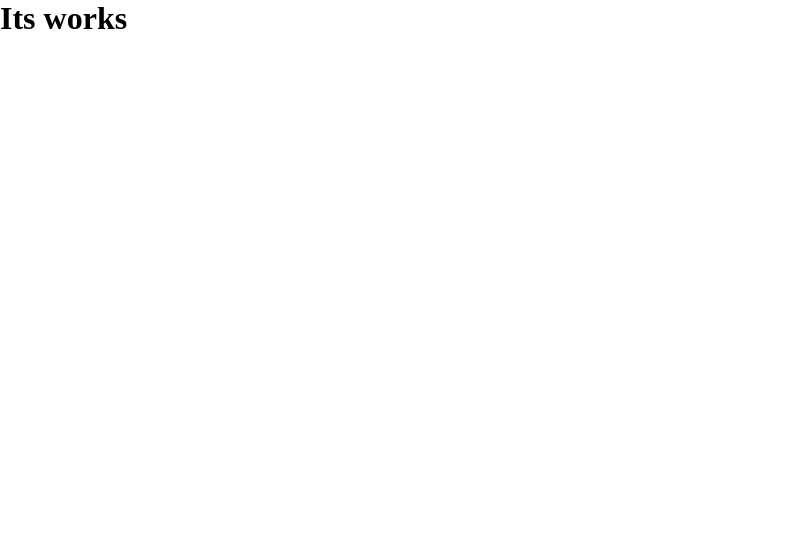
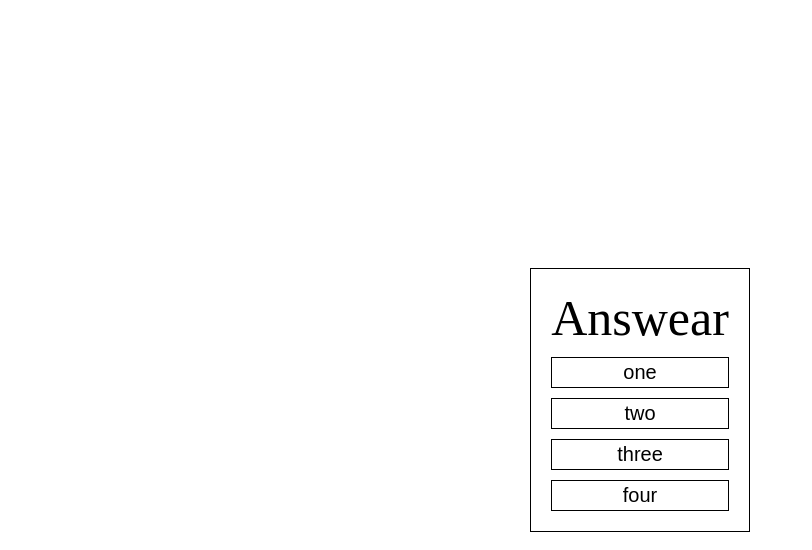
Before and after one commit to Mateusz-Zygadlo/quiz-app, a plain HTML site: page index.html in a window 1280 px wide. Shown: the whole page, without its empty margins (0-812 px from the left). Drawn offline with Linux system fonts and the light colour scheme.

Commit message:
add start end and inGame components

```diff
--- /dev/null
+++ b/dist/components/inGame.js
@@ -0,0 +1,45 @@
+import { createElement, addToParents } from '../utils/dom/index.js';
+const quizObj = {
+    question: 'This is answer',
+    answers: [{
+            type: 'button',
+            options: {
+                content: 'one'
+            }
+        }, {
+            type: 'button',
+            options: {
+                content: 'two'
+            }
+        }, {
+            type: 'button',
+            options: {
+                content: 'three'
+            }
+        }, {
+            type: 'button',
+            options: {
+                content: 'four'
+            }
+        }]
+};
+export function inGame({ selector }) {
+    const h1 = createElement({
+        type: 'h1',
+        options: {
+            content: 'Answear'
+        }
+    });
+    const answersContainer = createElement({
+        type: 'div',
+        options: {
+            class: "quiz-grid"
+        }
+    });
+    for (const answer of quizObj.answers) {
+        const element = createElement({ ...answer });
+        addToParents({ selector: answersContainer, child: element });
+    }
+    addToParents({ selector, child: h1 });
+    addToParents({ selector, child: answersContainer });
+}
--- a/dist/index.js
+++ b/dist/index.js
@@ -1,2 +1,5 @@
-"use strict";
-console.log('it\'s works');
+import { qs } from './utils/dom/index.js';
+import { inGame } from './components/inGame.js';
+const container = qs('.container');
+// welcome({ selector: container })
+inGame({ selector: container });
--- /dev/null
+++ b/dist/utils/dom/index.js
@@ -0,0 +1,22 @@
+export function createElement({ type, options }) {
+    const element = document.createElement(type);
+    if (!options) {
+        return element;
+    }
+    Object.entries(options).forEach(([key, value]) => {
+        if (key === 'class') {
+            return element.classList.add(value);
+        }
+        if (key === 'content') {
+            return element.innerText = value;
+        }
+        return element.setAttribute(key, value);
+    });
+    return element;
+}
+export function qs(selector) {
+    return document.querySelector(selector);
+}
+export function addToParents({ selector, child }) {
+    return selector.appendChild(child);
+}
--- a/index.html
+++ b/index.html
@@ -8,7 +8,7 @@
   <link rel="stylesheet" href="styles.css">
 </head>
 <body>
-    <h1>Its works</h1>
+    <div class="container"></div>
 
     <script type="module" src="./dist/index.js"></script>
 </body>
--- /dev/null
+++ b/src/components/inGame.ts
@@ -0,0 +1,51 @@
+import { createElement, addToParents } from '../utils/dom/index.js'
+
+
+const quizObj = {
+  question: 'This is answer',
+  answers: [{
+    type: 'button',
+    options: {
+      content: 'one'
+    }
+  }, {
+    type: 'button',
+    options: {
+      content: 'two'
+    }
+  }, {
+    type: 'button',
+    options: {
+      content: 'three'
+    }
+  }, {
+    type: 'button',
+    options: {
+      content: 'four'
+    }
+  }]
+}
+
+export function inGame({ selector }: { selector: HTMLElement}) {
+  const h1 = createElement({
+    type: 'h1',
+    options: {
+      content: 'Answear'
+    }
+  });
+
+  const answersContainer = createElement({
+    type: 'div',
+    options: {
+      class: "quiz-grid"
+    }
+  })
+
+  for(const answer of quizObj.answers) {
+    const element = createElement({...answer})
+    addToParents({ selector: answersContainer, child: element })
+  }
+
+  addToParents({ selector, child: h1 })
+  addToParents({ selector, child: answersContainer })
+}
--- /dev/null
+++ b/src/utils/dom/index.ts
@@ -0,0 +1,34 @@
+interface CreateElementProps {
+  type: string;
+  options?: {
+    [key: string]: string
+  };
+}
+
+export function createElement({ type, options } : CreateElementProps): HTMLElement {
+  const element = document.createElement(type)
+
+  if(!options) {
+    return element
+  }
+  Object.entries(options).forEach(([key, value]) => {
+    if(key === 'class') {
+      return element.classList.add(value)
+    }
+    if(key === 'content') {
+      return element.innerText = value
+    }
+
+    return element.setAttribute(key, value)
+  })
+
+  return element
+}
+
+export function qs(selector: string): HTMLElement {
+  return document.querySelector(selector) as HTMLElement
+}
+
+export function addToParents({ selector, child }: { selector: HTMLElement, child: HTMLElement }): HTMLElement{
+  return selector.appendChild(child)
+}
--- a/styles.css
+++ b/styles.css
@@ -3,3 +3,49 @@
   margin: 0;
   box-sizing: border-box;
 }
+
+body {
+  width: 100%;
+  height: 100vh;
+  display: flex;
+  justify-content: center;
+  align-items: center;
+}
+
+.container {
+  padding: 20px;
+  border: 1px solid black;
+  display: flex;
+  justify-content: center;
+  align-items: center;
+  flex-direction: column;
+}
+
+.container h1 {
+  font-size: 50px;
+  font-weight: 100;
+  margin-bottom: 10px;
+}
+
+.container button {
+  padding: 3px 15px;
+  font-size: 20px;
+  background: none;
+  border: 1px solid black;
+  transition: background 0.3s ease-in-out;
+  cursor: pointer;
+}
+
+.container button:hover {
+  background-color: rgb(244, 244, 244);
+}
+
+.container button:focus {
+  background-color: pink
+}
+
+.quiz-grid {
+  width: 100%;
+  display: grid;
+  grid-gap: 10px;
+}
--- a/tsconfig.json
+++ b/tsconfig.json
@@ -1,7 +1,7 @@
 {
   "compilerOptions": {
-    "target": "es6",
-    "module": "es2015",
+    "target": "esnext",
+    "module": "esnext",
     "rootDir": "./src",
     "outDir": "./dist",
     "esModuleInterop": true,
```
Also changed, not shown: dist/components/end.js (added, +18 -0 lines), dist/components/pages/end.js (added, +18 -0 lines), dist/components/pages/welcome.js (added, +18 -0 lines), dist/components/welcome.js (added, +18 -0 lines), src/components/end.ts (added, +21 -0 lines), src/components/welcome.ts (added, +21 -0 lines), src/index.ts (+8 -1 lines).
